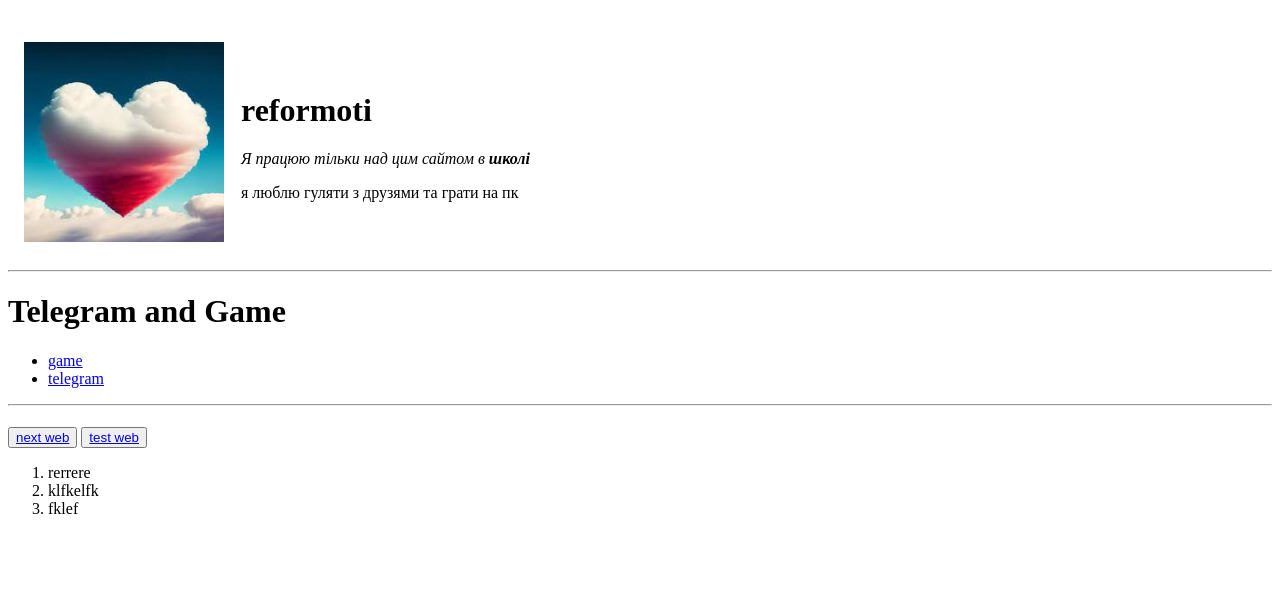
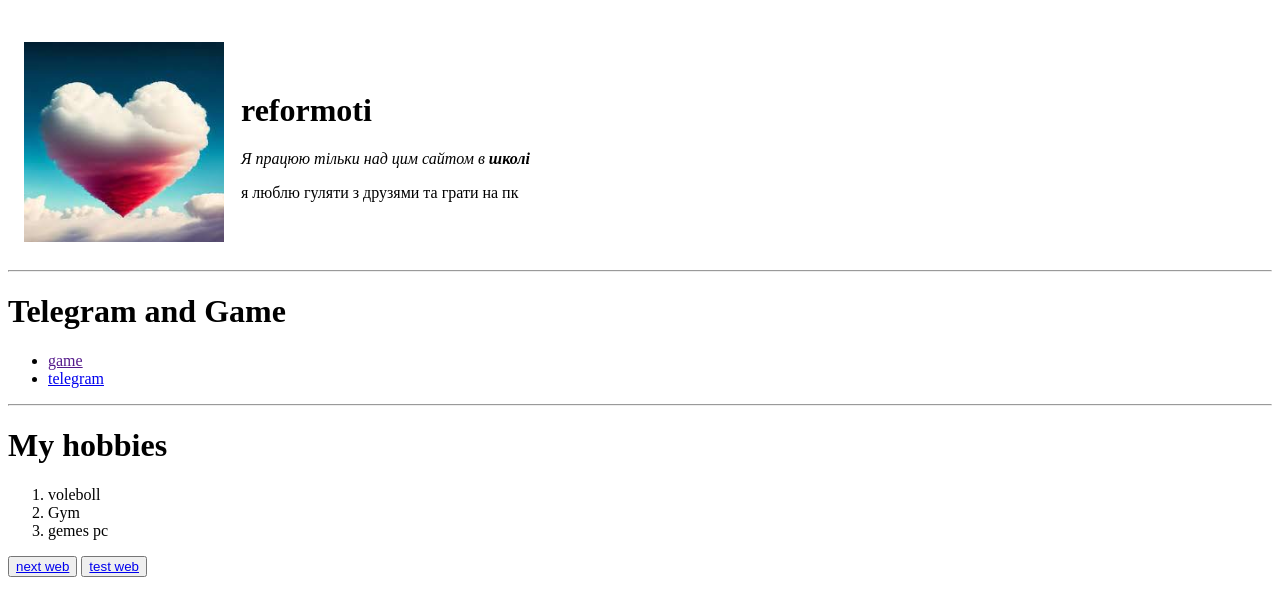
Before and after one commit to reformoti/web, a plain HTML site: page index.html in a window 1280 px wide. Drawn offline with Linux system fonts and the light colour scheme.

Commit message:
Add files via upload

```diff
--- a/index.html
+++ b/index.html
@@ -5,9 +5,7 @@
     <meta charset="UTF-8">
     <meta name="viewport" content="width=device-width, initial-scale=1.0">
     <title>dodo</title>
-
 </head>
-
 <table cellspacing="15">
     <tr>
       <td>
@@ -23,25 +21,17 @@
             <hr>
         <h1>Telegram and Game</h1>
     <ul>
-        <li> <a href="https://glar.io/">game</a> </li>
+        <li> <a href="">game</a> </li>
         <li> <a href="https://web.telegram.org/k/" >telegram</a> </li>
     </ul>
-
     <hr>
-
-    <h1></h1>
-
+        <h1>My hobbies</h1>
+            <ol>
+                <li>voleboll</li>
+                <li>Gym</li>
+                <li>gemes pc</li>
+            </ol>
     <button><a href="Ar.html">next web</a></button>
-
     <button><a href="text.html">test web</a></button>
-
-
-
-    <ol>
-        <li>rerrere</li>
-        <li>klfkelfk</li>
-        <li>fklef</li>
-    </ol>
-
 </body>
 </html>
```
